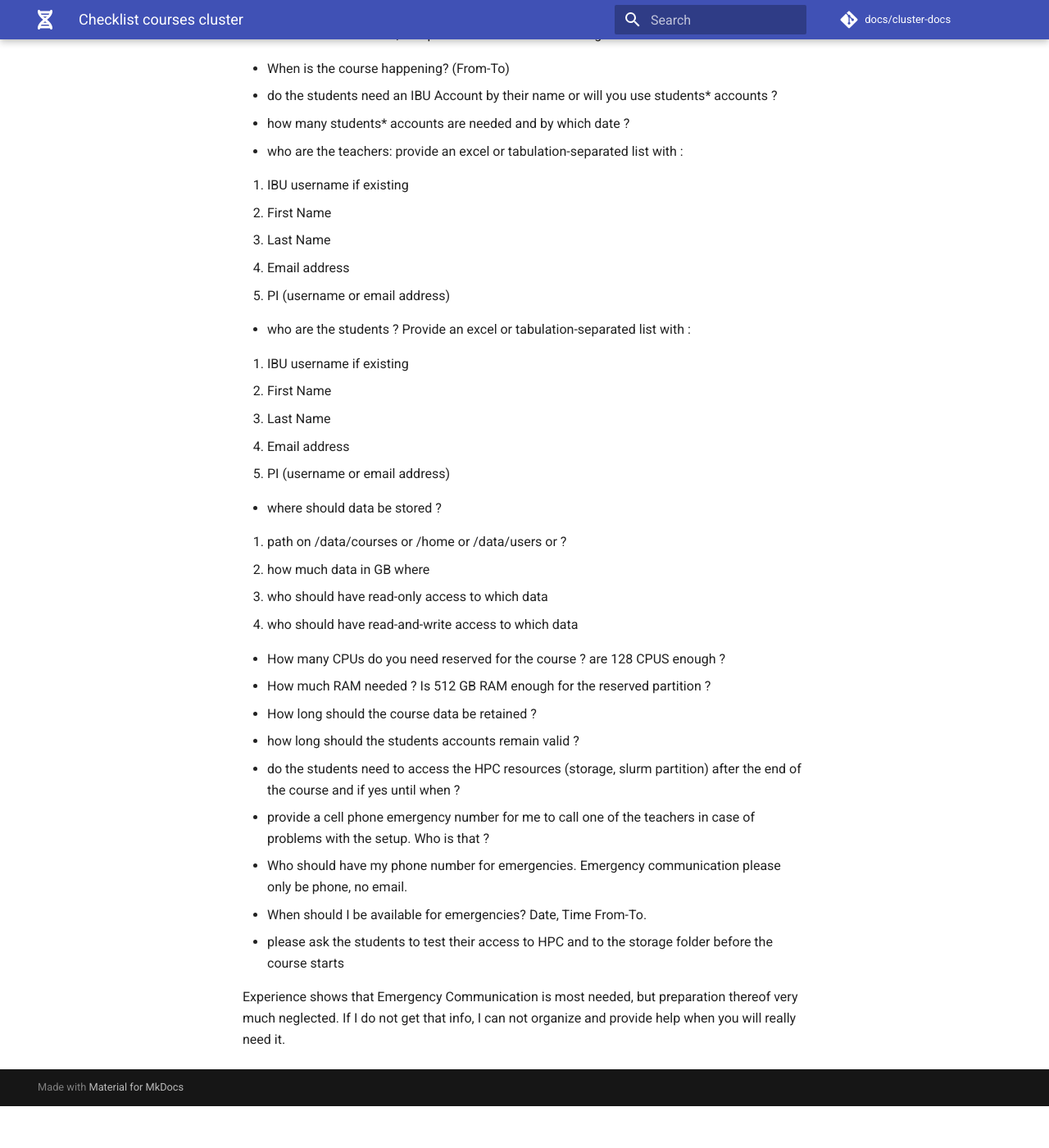
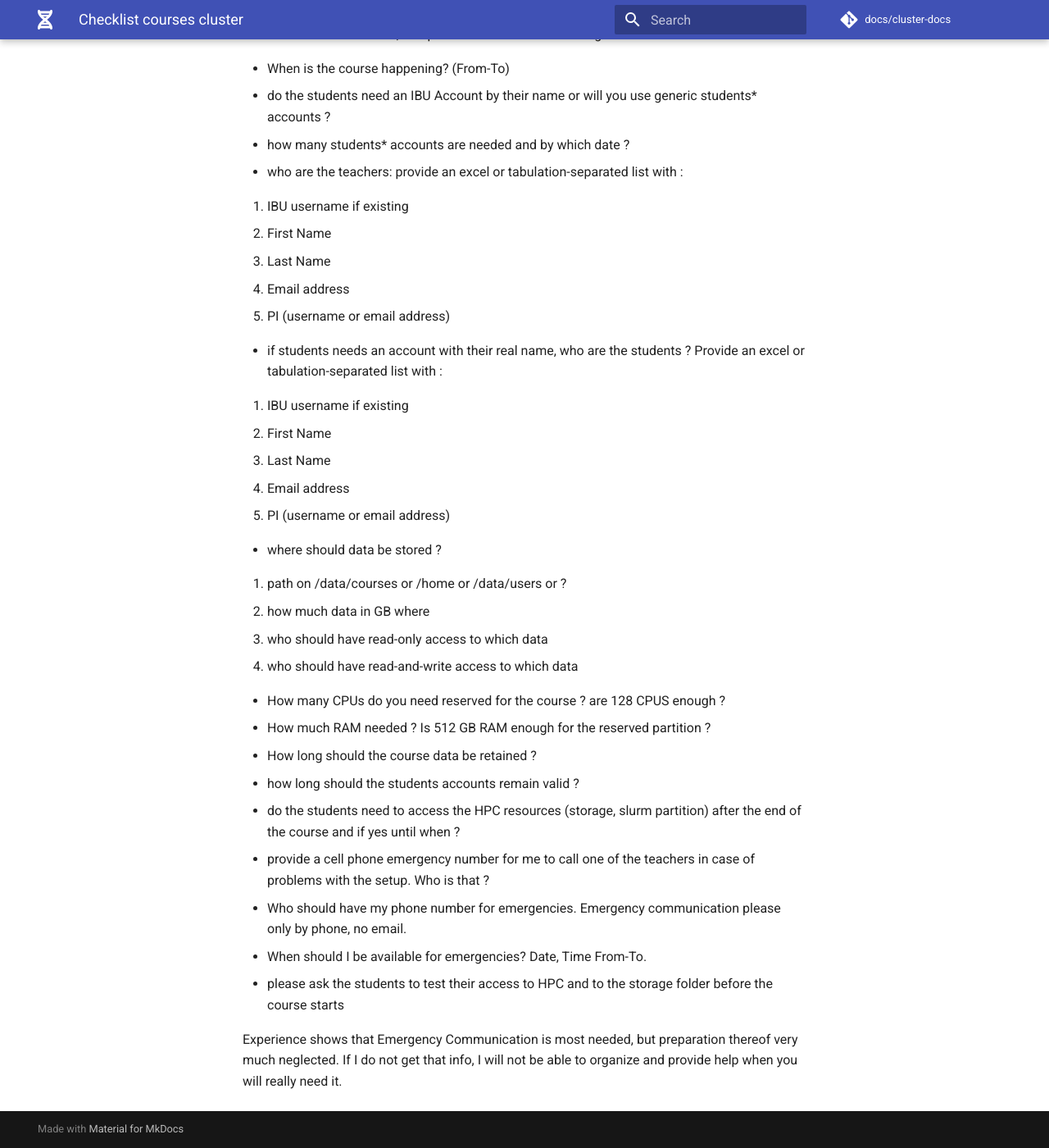
Before and after one commit to GeertvanGeest/cluster-docs, an MkDocs documentation site: the page built from docs/checklists/checklist_courses_cluster.md, in a window 1280 px wide and 1400 px high, scrolled down 224 px. Shown: the whole window at 82% size. Built offline with MkDocs 1.6.1 and Material for MkDocs 9.7.7, drawn with Linux system fonts in a browser that asks for light colours; before the commit the page ends 1573 px from its top, so only the background shows below that.

Commit message:
cosmetic changes to the text

```diff
--- a/docs/checklists/checklist_courses_cluster.md
+++ b/docs/checklists/checklist_courses_cluster.md
@@ -1,7 +1,7 @@
 If you are organizing a course that requires cluster resources, please contact **Pierre Berthier** _at least five weeks in advance_, and provide him with the following information:
 
 - When is the course happening? (From-To)
-- do the students need an IBU Account by their name or will you use students* accounts ?
+- do the students need an IBU Account by their name or will you use generic students* accounts ?
 - how many students* accounts are needed and by which date ?
 - who are the teachers: provide an excel or tabulation-separated list with :
 
@@ -11,7 +11,7 @@ If you are organizing a course that requires cluster resources, please contact *
 4. Email address
 5. PI (username or email address)
 
-- who are the students ?  Provide an excel or tabulation-separated list with :
+- if students needs an account with their real name, who are the students ?  Provide an excel or tabulation-separated list with :
 
 1. IBU username if existing
 2. First Name
@@ -32,8 +32,8 @@ If you are organizing a course that requires cluster resources, please contact *
 - how long should the students accounts remain valid ?
 - do the students need to access the HPC resources (storage, slurm partition) after the end of the course and if yes until when ?
 - provide a cell phone emergency number for me to call one of the teachers in case of problems with the setup.  Who is that ?
-- Who should have my phone number for emergencies.  Emergency communication please only be phone, no email.
+- Who should have my phone number for emergencies.  Emergency communication please only by phone, no email.
 - When should I be available for emergencies?  Date, Time From-To.
 - please ask the students to test their access to HPC and to the storage folder before the course starts
 
-Experience shows that Emergency Communication is most needed, but preparation thereof very much neglected.  If I do not get that info, I can not organize and provide help when you will really need it.
+Experience shows that Emergency Communication is most needed, but preparation thereof very much neglected.  If I do not get that info, I will not be able to organize and provide help when you will really need it.
```
